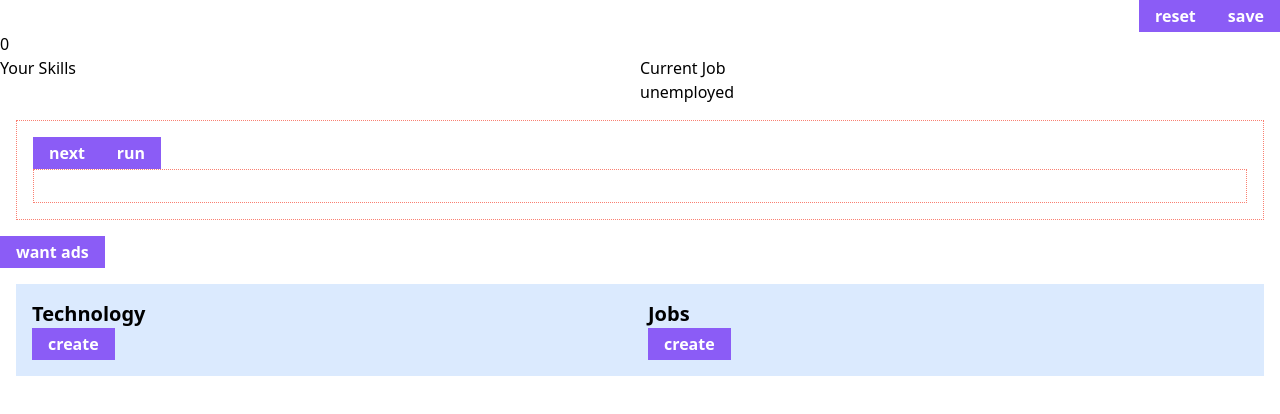
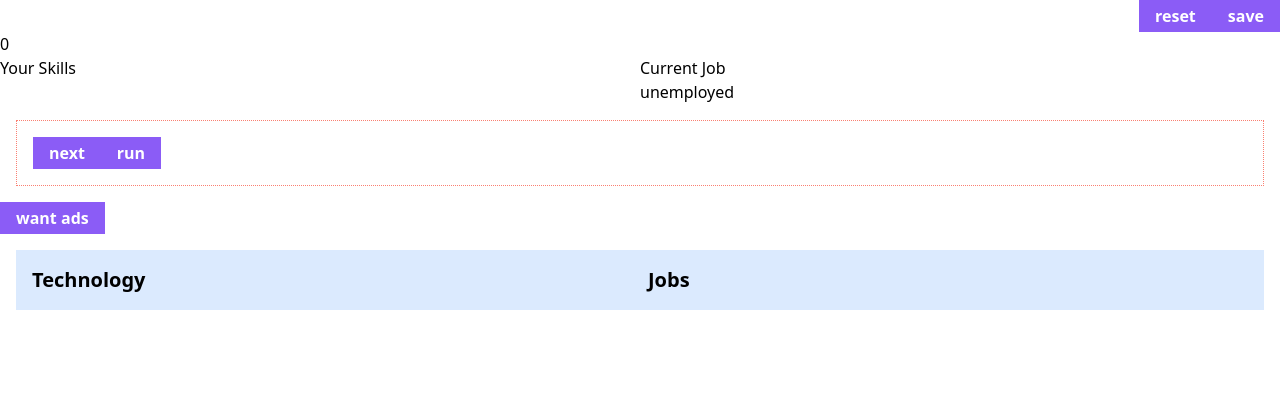
Before and after one commit to reergymerej/work-skills, a React (Create React App) app: page / in a window 1280 px wide. Shown: the top 414 px of the page. Built offline with nearby package versions, Linux system fonts and the light colour scheme.

Commit message:
add quick apply

```diff
--- a/src/GameControls/Study/Study.css
+++ /dev/null
@@ -1,4 +0,0 @@
-.Study {
-  border: 1px dotted salmon;
-  padding: 1em;
-}
--- a/src/GameControls/Study/index.tsx
+++ /dev/null
@@ -1,35 +0,0 @@
-import {useContext} from "react"
-import {AppContext, AppDispatchContext} from "../../AppContext"
-import Button from "../../Button"
-import './Study.css'
-
-const Study = () => {
-  const dispatch = useContext(AppDispatchContext)
-  const {
-    technologies,
-  } = useContext(AppContext)
-  const handleStudyClick = (skillName: string) => () => {
-    dispatch({
-      type: 'study',
-      value: skillName,
-    })
-  }
-
-  return (
-    <div className="Study">
-        <div className="Buttons">
-          {technologies.map(technonogy => {
-            const {name} = technonogy
-            return (
-              <Button
-                key={name}
-                onClick={handleStudyClick(name)}>{name}</Button>
-            )
-          })}
-        </div>
-    </div>
-  )
-}
-
-
-export default Study
--- a/src/GameControls/index.tsx
+++ b/src/GameControls/index.tsx
@@ -1,7 +1,6 @@
 import {useContext} from 'react'
 import './GameControls.css'
 import {AppContext, AppDispatchContext} from '../AppContext'
-import Study from './Study'
 import Button from '../Button'
 
 
@@ -32,7 +31,6 @@ const GameControls = ({
           <Button onClick={handleNext}>next</Button>
           <Button onClick={handleRunClick}>{running ? 'stop' : 'run'}</Button>
         </div>
-        <Study />
       </div>
   )
 }
--- a/src/JobsSection/index.tsx
+++ b/src/JobsSection/index.tsx
@@ -1,18 +1,20 @@
 import {useContext} from 'react'
 import {AppContext, AppDispatchContext} from '../AppContext'
 import Button from '../Button'
+import {isQualified} from '../logic'
+import {Job} from '../types'
 
 const JobsSection = () => {
   const {
-    day,
     jobs,
+    skills,
   } = useContext(AppContext)
   const dispatch = useContext(AppDispatchContext)
 
-  const handleCreateTechnology = () => {
+  const handleApplyClick = (job: Job) => {
     dispatch({
-      type: 'jobCreate',
-      value: day,
+      type: 'jobSet',
+      value: job,
     })
   }
 
@@ -21,15 +23,20 @@ const JobsSection = () => {
       <div className="font-bold text-xl">
         Jobs
       </div>
-      <Button
-        onClick={handleCreateTechnology}
-      >create</Button>
       <ul>
         {jobs.map(job => {
+          const canApply = !!job && isQualified(skills, job)
           return (
             <li
               key={job.id}
+              className="p-1 flex justify-start gap-x-4"
             >
+              <Button
+                color="teal"
+                extraClassName="mr-4"
+                onClick={() => handleApplyClick(job)}
+                disabled={!canApply}
+              >apply</Button>
               <div className="name">
                 {job.name} - {job.duration}
               </div>
--- a/src/SkillBarsComp.tsx
+++ b/src/SkillBarsComp.tsx
@@ -7,13 +7,16 @@ const SkillBarsComp = (props: SkillBarsCompProps) => {
   return (
     <>
       <div>
-        {props.name} {Math.trunc(props.ratio * 100)}%
+        {props.name}
+        <span className="text-xs ml-1">
+          {Math.round(props.value)} | {Math.trunc(props.ratio * 100)}%
+        </span>
       </div>
-        <div className={`value ${props.name}`}
-          style={{
-            width: `${props.value}px`,
-          }}
-        />
+      <div className={`value ${props.name}`}
+        style={{
+          width: `${props.value}px`,
+        }}
+      />
     </>
   )
 }
--- a/src/TechnologySection/index.tsx
+++ b/src/TechnologySection/index.tsx
@@ -1,6 +1,7 @@
 import {useContext} from 'react'
 import {AppContext, AppDispatchContext} from '../AppContext'
 import Button from '../Button'
+import {getSkillByName} from '../logic'
 import {Technology} from '../types'
 
 
@@ -8,14 +9,9 @@ const TechnologySection = () => {
   const {
     day,
     technologies,
+    skills,
   } = useContext(AppContext)
   const dispatch = useContext(AppDispatchContext)
-
-  const handleCreateTechnology = () => {
-    dispatch({
-      type: 'technologyCreate',
-    })
-  }
 
   const handleStudyClick = (name: Technology['name']) => {
     dispatch({
@@ -29,11 +25,9 @@ const TechnologySection = () => {
       <div className="font-bold text-xl">
         Technology
       </div>
-      <Button
-        onClick={handleCreateTechnology}
-      >create</Button>
       <ul>
         {technologies.map(technology => {
+          const skill = getSkillByName(skills, technology.name)
           return (
             <li
               key={technology.name}
@@ -47,6 +41,9 @@ const TechnologySection = () => {
               <div className="font-bold w-24">{technology.name}</div>
               <div className="age">{day - technology.createdDay}</div>
               <div className="demand text-xs">{technology.demand}</div>
+              <div>
+                {skill && skill.knowledge}
+              </div>
             </li>
           )
         })}
--- a/src/logic.ts
+++ b/src/logic.ts
@@ -8,7 +8,7 @@ const getSkillIndex = (skills: Skill[], name: string): number => {
   })
 }
 
-const getSkillByName = (skills: Skill[], name: string): Skill | undefined => {
+export const getSkillByName = (skills: Skill[], name: string): Skill | undefined => {
   return skills.find(skill => {
     return skill.name === name
   })
@@ -308,16 +308,17 @@ const getInDemandSkills = (
   const MAX_ATTEMPTS = 10
   // If there are very few skills and we want a lot and one of them is very
   // rare, it may be hard to ever select it by chance.
-  while (skills.length < count && attempts < MAX_ATTEMPTS) {
+  while (skills.length < count && attempts++ < MAX_ATTEMPTS) {
+    try {
       const nextSkill = getInDemandSkill(tech, day)
       if (skills.some(x => x.name === nextSkill.name)) {
-      attempts++
         continue
       }
       skills = [
         ...skills,
         nextSkill,
       ]
+    } catch {}
   }
   return skills
 }
--- a/src/reducer/technologies.ts
+++ b/src/reducer/technologies.ts
@@ -28,7 +28,7 @@ const createTechAndAdd = (
     return [
       ...tech,
       createTechnology(tech, day),
-    ].sort(by(field, -1))
+    ].sort(by(field))
 }
 
 const technologiesReducer = (
```
Lines whose indentation alone changed are shown as unchanged.
